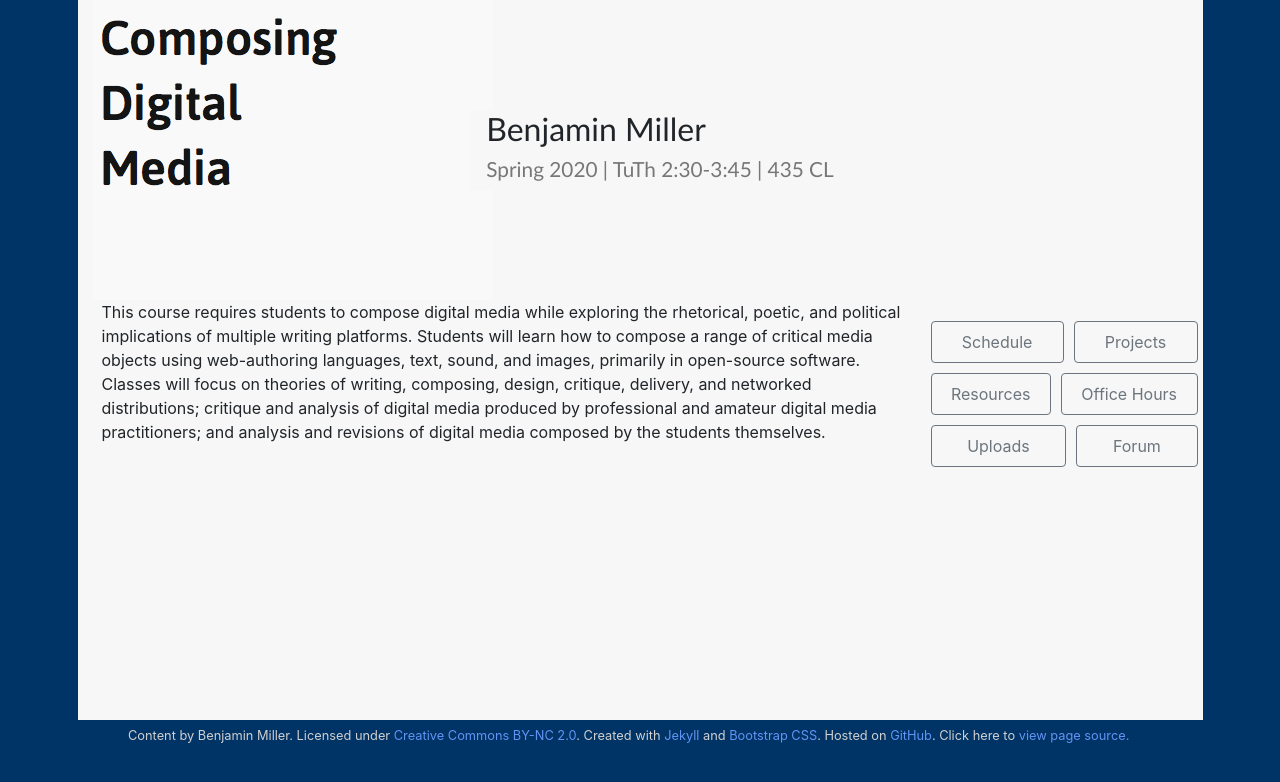
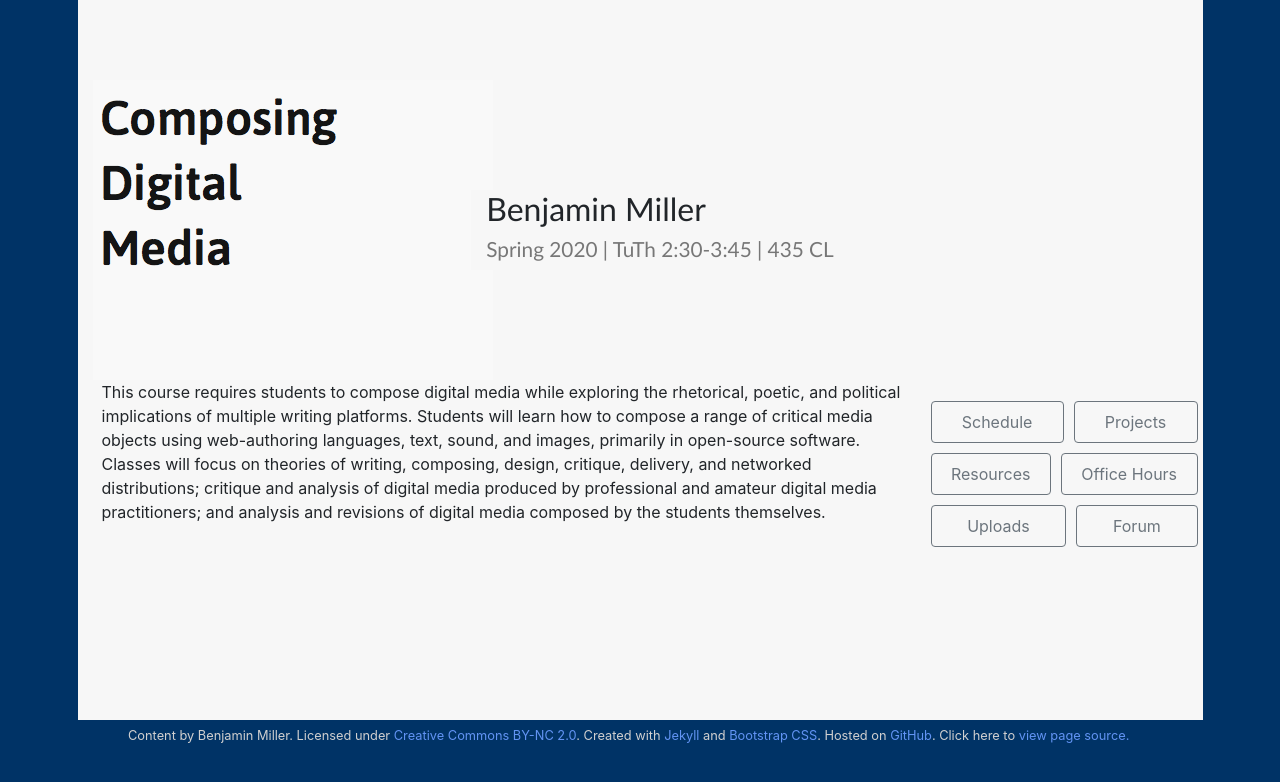
Before and after one commit to benmiller314/cdm2020spring, a Jekyll site: the page built from index.md, in a window 1280 px wide. Shown: the top 782 px of the page. Built offline with Jekyll 4.4.1, drawn with Linux system fonts in a browser that asks for light colours.

Commit message:
restore top/bottom padding on foreground div

```diff
--- a/assets/css/screen.css
+++ b/assets/css/screen.css
@@ -10,7 +10,8 @@ body {
 	min-height: 720px;
 	width: 90%;
 	margin: 0 5%;
-	/* padding: 5em; */
+	padding-top: 5em;
+	padding-bottom: 5em;
 }
 
 a {
```
